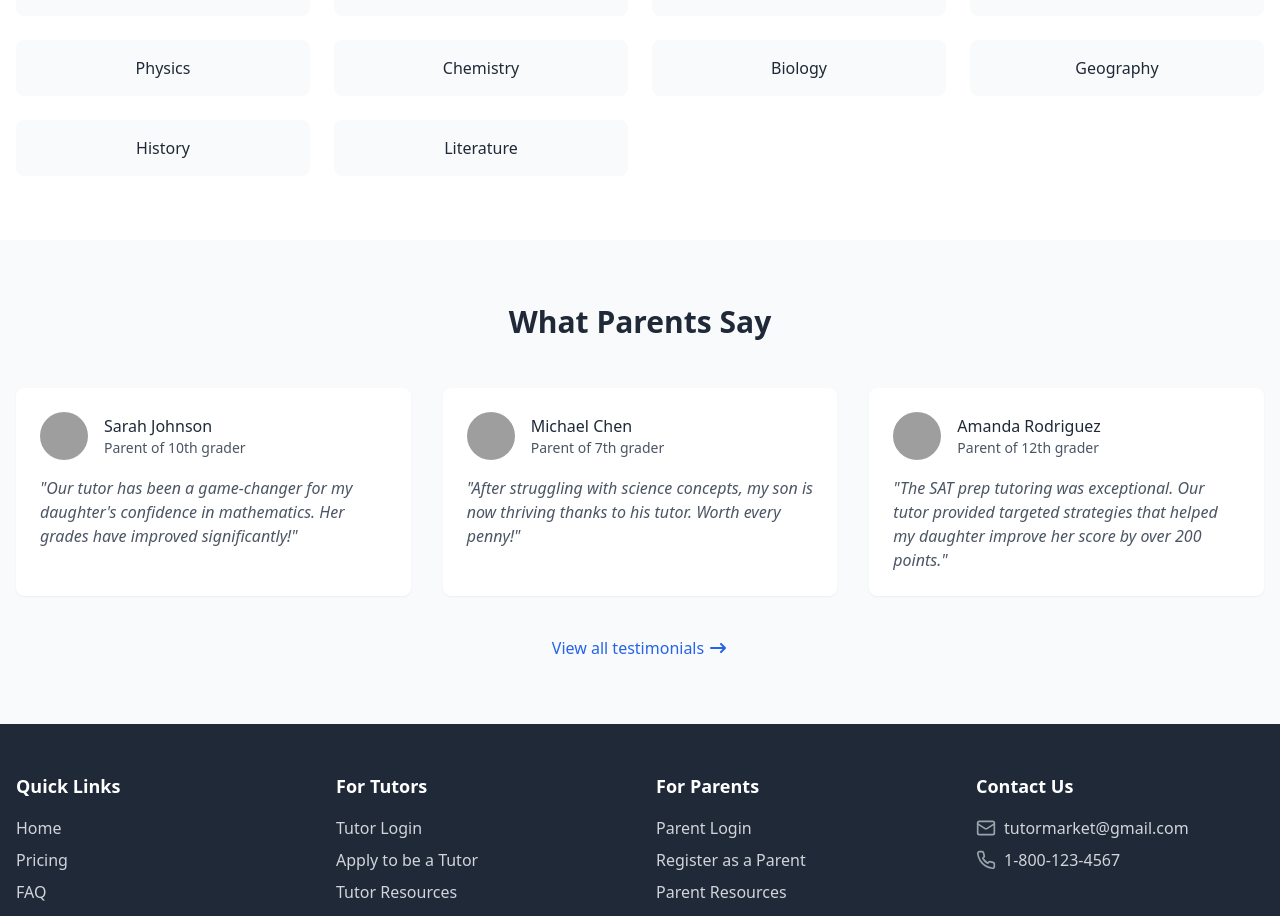
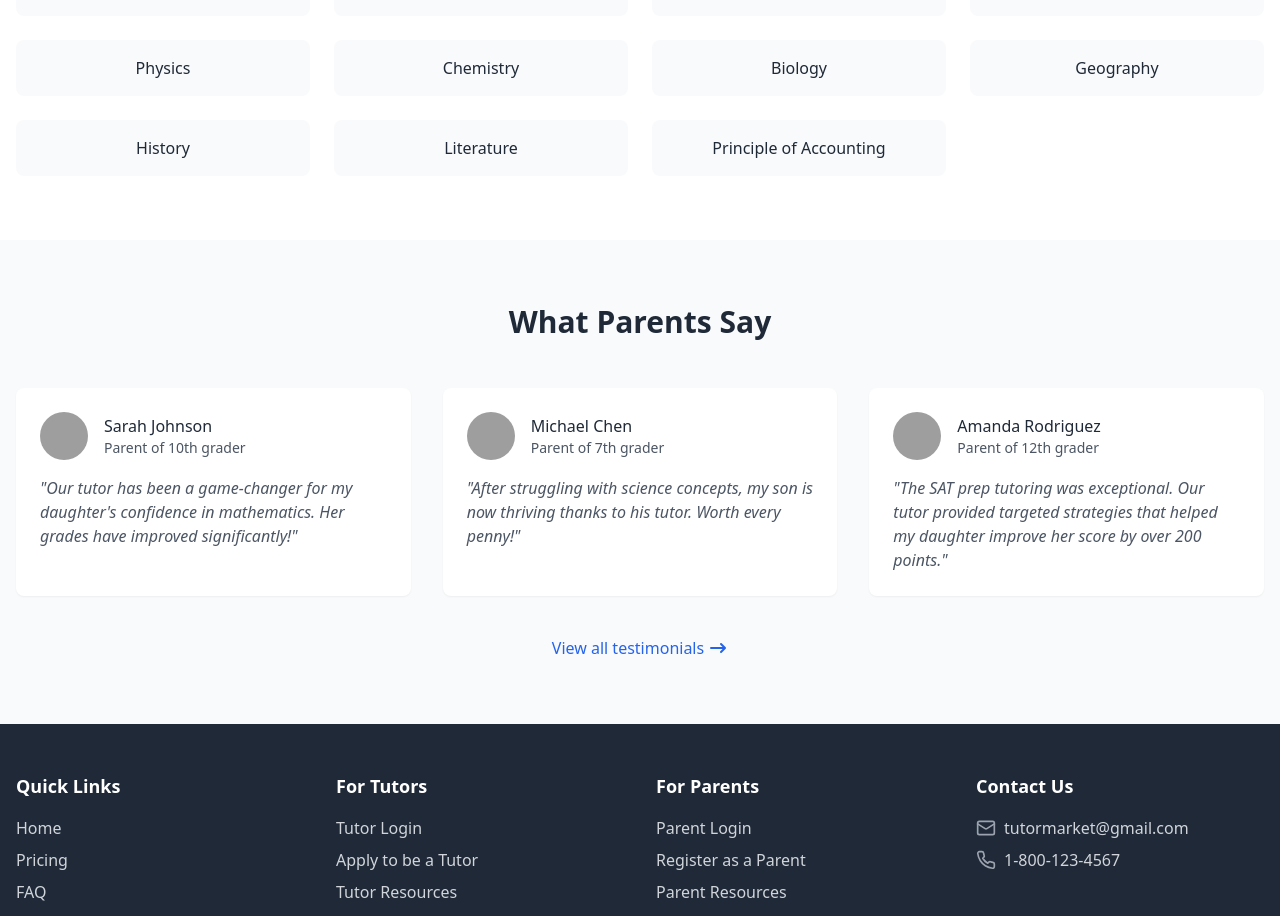
Before and after one commit to yixiantan05/Tutor-Search-Website-with-Clean-Aesthetic, a React app: page / in a window 1280 px wide. Shown: the part 1504-2420 px from the top of the page. Built offline with nearby package versions, Linux system fonts and the light colour scheme; grey boxes are pictures that could not be loaded; the HTML template or start-up script is replaced by a standard one.

Commit message:
Update Home.tsx

```diff
--- a/src/pages/Home.tsx
+++ b/src/pages/Home.tsx
@@ -99,7 +99,7 @@ const Home = () => {
             Subjects We Provide
           </h2>
           <div className="grid grid-cols-2 md:grid-cols-4 gap-4 md:gap-6">
-            {['Mathematics', 'Economics', 'English', 'Chinese', 'Physics', 'Chemistry', 'Biology', 'Geography', 'History', 'Literature'].map(subject => <div key={subject} className="bg-gray-50 p-4 rounded-lg text-center hover:bg-gray-100 dark:hover:bg-gray-800 transition-colors ">
+            {['Mathematics', 'Economics', 'English', 'Chinese', 'Physics', 'Chemistry', 'Biology', 'Geography', 'History', 'Literature', 'Principle of Accounting'].map(subject => <div key={subject} className="bg-gray-50 p-4 rounded-lg text-center hover:bg-gray-100 dark:hover:bg-gray-800 transition-colors ">
                 <p className="font-medium text-gray-800 ">{subject}</p>
               </div>)}
           </div>
```
